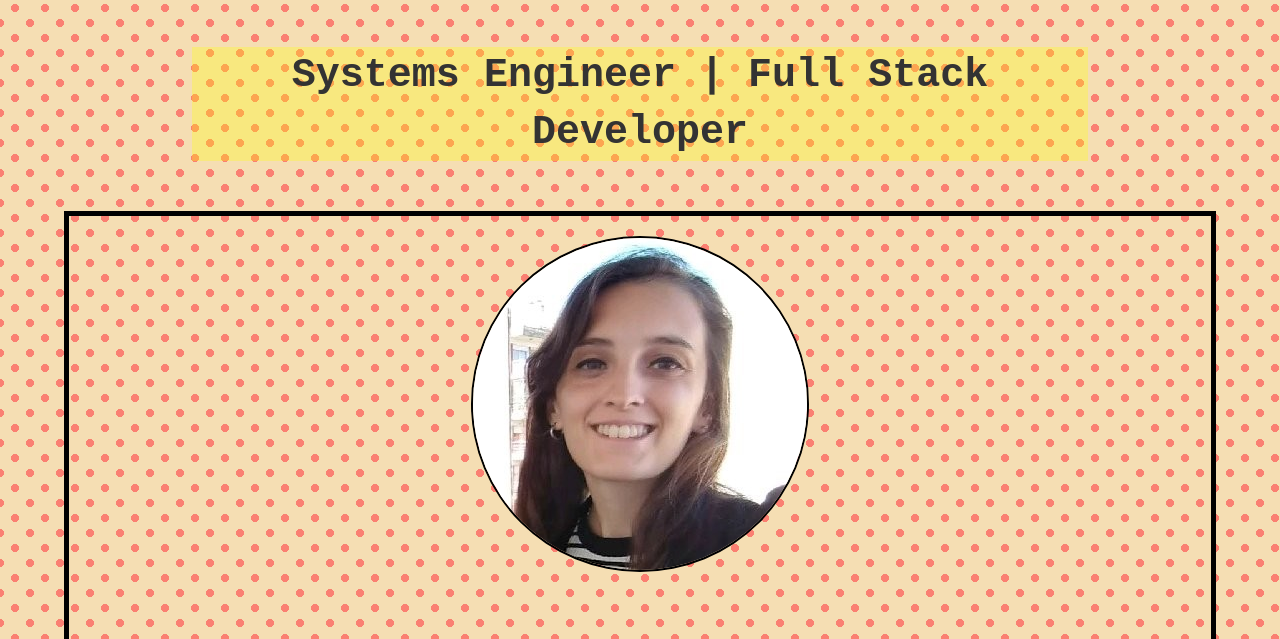
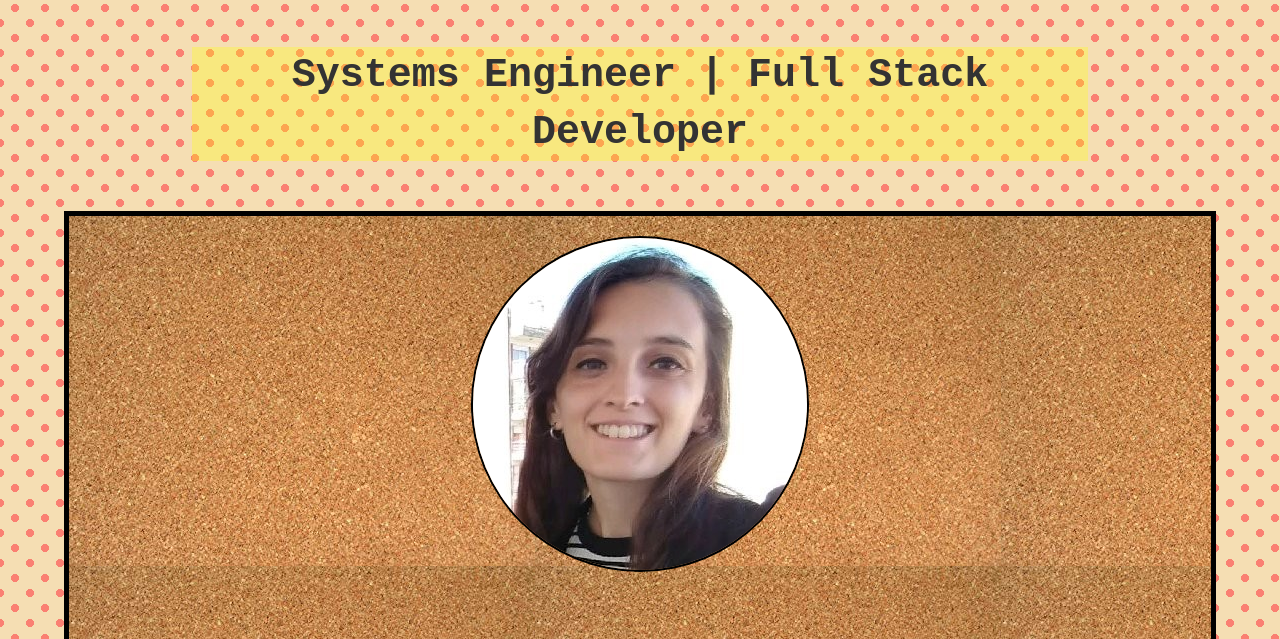
Before and after one commit to biancasalvucci7/biancasalvucci7.github.com, a plain HTML site: page index.html in a window 1280 px wide. Shown: the part 97-736 px from the top of the page. Drawn offline with nearby package versions, Linux system fonts and the light colour scheme.

Commit message:
fix image

```diff
--- a/assets/css/main.css
+++ b/assets/css/main.css
@@ -100,7 +100,7 @@
 }
 
 .about-me {
-	background-image: url("/portfolio/bsalvucci.github.com/assets/images/pizarra.jpg");
+	background-image: url("../images/pizarra.jpg");
 	border: 1px solid black;
 	text-align: center;
 	border: 5px solid black;
```
